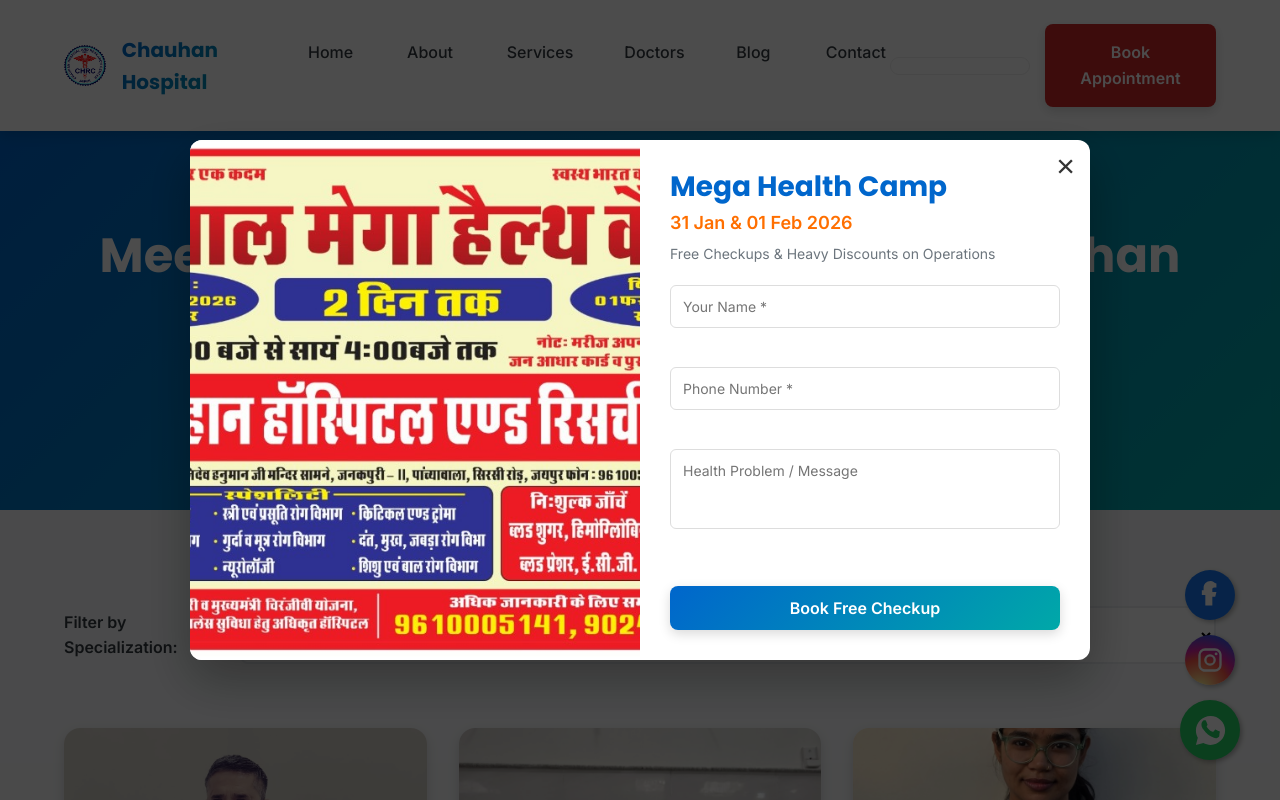
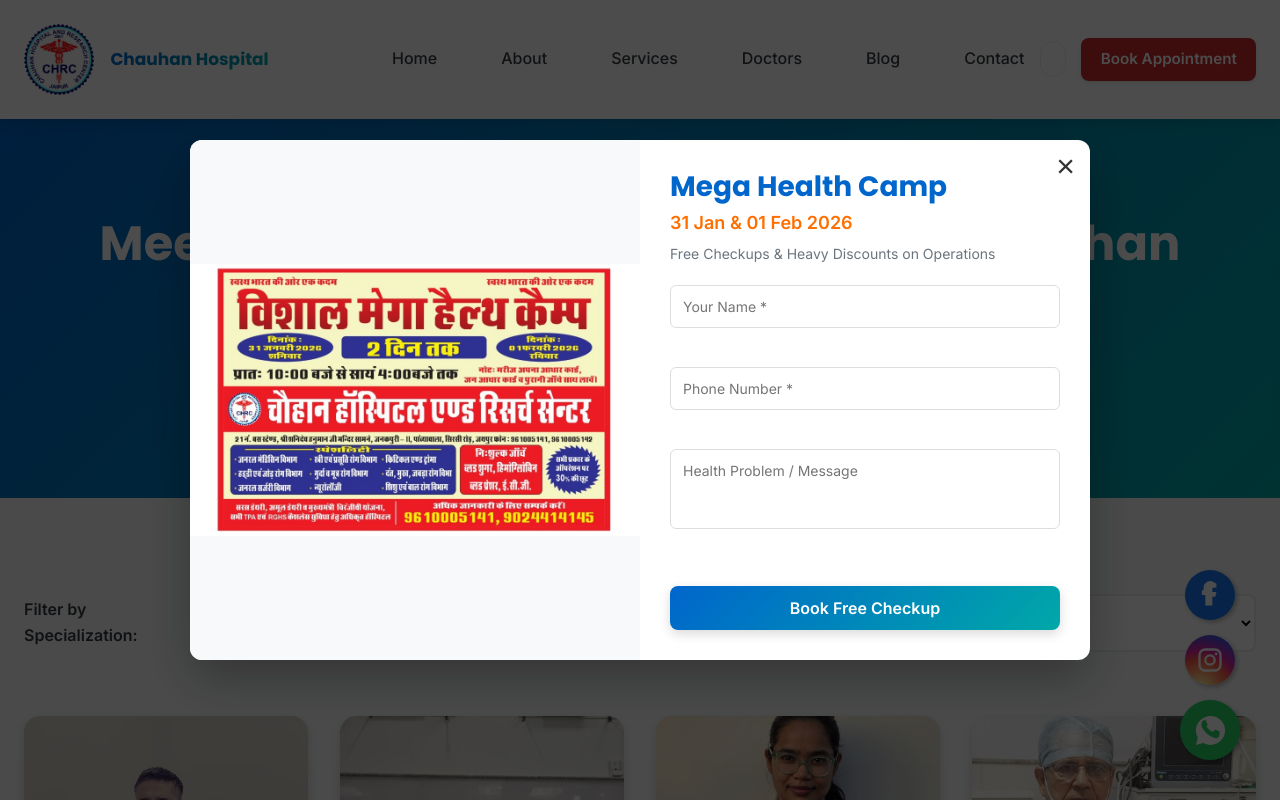
Before and after one commit to khushgara/Chauhan-Hospital, a React (Vite) app: page /doctors in a window 1280 px wide. Shown: the top 800 px of the page. Built offline with nearby package versions, Linux system fonts and the light colour scheme.

Commit message:
popup fixed

```diff
--- a/index.html
+++ b/index.html
@@ -27,19 +27,9 @@
     <script type="module" src="/src/main.jsx"></script>
     <script type="text/javascript">
       function googleTranslateElementInit() {
-        const ids = ['google_translate_element', 'google_translate_element_desktop', 'google_translate_element_mobile'];
-        ids.forEach(id => {
-          if (document.getElementById(id)) {
-            new google.translate.TranslateElement(
-              {
-                pageLanguage: 'en',
-                layout: google.translate.TranslateElement.InlineLayout.SIMPLE,
-                includedLanguages: 'en,hi'
-              },
-              id
-            );
-          }
-        });
+      function googleTranslateElementInit() {
+        // Initialization handled by React components
+      }
       }
     </script>
     <script type="text/javascript" src="//translate.google.com/translate_a/element.js?cb=googleTranslateElementInit"></script>
--- a/src/components/GoogleTranslate.css
+++ b/src/components/GoogleTranslate.css
@@ -4,16 +4,17 @@
   /* left: 20px; */
   /* z-index: 1000; */
   background-color: white;
-  padding: 8px;
+  padding: 4px 12px;
   border-radius: 50px;
   /* box-shadow: 0 4px 12px rgba(0, 0, 0, 0.15); */
   display: flex;
   align-items: center;
   justify-content: center;
-  min-width: 140px;
+  min-width: auto; /* Let it wrap content */
+  height: 36px; /* Match button height roughly */
   transition: all 0.3s ease;
   border: 1px solid #eee;
-  margin-right: 15px; /* Add spacing between translate and button */
+  /* margin-right: 15px; Removed: spacing handled by gap in Navbar */
 }
 
 .google-translate-container:hover {
@@ -63,9 +64,12 @@
 /* Mobile adjustments */
 @media screen and (max-width: 768px) {
   .google-translate-container {
-    bottom: 20px;
-    left: 20px;
-    padding: 6px;
-    min-width: 120px;
+    bottom: auto;
+    left: auto;
+    padding: 8px 16px;
+    min-width: auto;
+    height: auto;
+    margin-bottom: 10px;
+    border: 1px solid #ddd;
   }
 }
--- a/src/components/GoogleTranslate.jsx
+++ b/src/components/GoogleTranslate.jsx
@@ -3,19 +3,46 @@
 
 const GoogleTranslate = ({ id = "google_translate_element" }) => {
   useEffect(() => {
-    // Check if the Google Translate script is already loaded and the element exists
+    let intervalId = null;
+
+    const checkAndInit = () => {
+      // Check if library is loaded
       if (window.google && window.google.translate && window.google.translate.TranslateElement) {
-      if (!document.getElementById(id).innerHTML) { // Only init if empty to avoid duplicates
+        // Check if element exists and is empty
+        const element = document.getElementById(id);
+        if (element && !element.innerHTML) {
+          try {
             new window.google.translate.TranslateElement(
               {
                 pageLanguage: 'en',
                 layout: window.google.translate.TranslateElement.InlineLayout.SIMPLE,
                 includedLanguages: 'en,hi',
+                autoDisplay: false,
               },
               id
             );
+          } catch (e) {
+            console.error("Google Translate Init Error", e);
           }
         }
+        return true; // Initialized or already exists
+      }
+      return false; // Not ready
+    };
+
+    // Try immediately
+    if (!checkAndInit()) {
+      // Poll if not ready
+      intervalId = setInterval(() => {
+        if (checkAndInit()) {
+          clearInterval(intervalId);
+        }
+      }, 1000);
+    }
+
+    return () => {
+      if (intervalId) clearInterval(intervalId);
+    };
   }, [id]);
 
   return (
--- a/src/components/Navbar.css
+++ b/src/components/Navbar.css
@@ -21,7 +21,7 @@
     gap: var(--space-sm);
     text-decoration: none;
     transition: transform var(--transition-base);
-    width: 22%;
+    /* width: 22%; */
 }
 
 .navbar-logo:hover {
@@ -41,7 +41,8 @@
 
 .logo-text {
   font-family: var(--font-heading);
-  font-size: var(--text-xl);
+  /* font-size: var(--text-xl); */
+  font-size: 17px;
   font-weight: 700;
   background: var(--gradient-primary);
   -webkit-background-clip: text;
@@ -55,6 +56,9 @@
   list-style: none;
   gap: var(--space-lg);
   margin: 0;
+}
+.navbar-menu li {
+  display: flex;
 }
 
 .nav-link {
@@ -186,5 +190,13 @@
   .navbar-actions {
     display: flex;
     align-items: center;
+    gap: 15px; /* Replaces margin-right in GoogleTranslate */
+  }
+
+  .navbar-actions .btn-primary {
+    padding: 0.6rem 1.2rem; /* Reduce padding */
+    font-size: 0.95rem; /* Slightly smaller font */
+    box-shadow: var(--shadow-sm); /* Lighter shadow */
+    white-space: nowrap; /* Prevent wrapping */
   }
 }
--- a/src/components/Navbar.jsx
+++ b/src/components/Navbar.jsx
@@ -77,9 +77,11 @@
             <li><Link to="/blog" className="mobile-nav-link" onClick={closeMenu}>Blog</Link></li>
             <li><Link to="/contact" className="mobile-nav-link" onClick={closeMenu}>Contact</Link></li>
             <li>
+            <li>
               <div style={{display: 'flex', justifyContent: 'center', marginBottom: '1rem'}}>
-                <GoogleTranslate id="google_translate_element_mobile" />
+                {isMenuOpen && <GoogleTranslate id="google_translate_element_mobile" />}
               </div>
+            </li>
             </li>
             <li>
               <Link to="/appointments" className="btn btn-primary" onClick={closeMenu}>
--- a/src/components/PromoPopup.css
+++ b/src/components/PromoPopup.css
@@ -53,7 +53,7 @@
 .popup-banner-img {
   width: 100%;
   height: 100%;
-  object-fit: cover;
+  object-fit: contain;
   display: block;
 }
 
--- a/src/index.css
+++ b/src/index.css
@@ -129,7 +129,7 @@
 /* Container & Layout */
 .container {
   width: 100%;
-  max-width: 1200px;
+  max-width: 1300px;
   margin: 0 auto;
   padding: 0 var(--space-md);
 }
```
Lines whose indentation alone changed are shown as unchanged.
